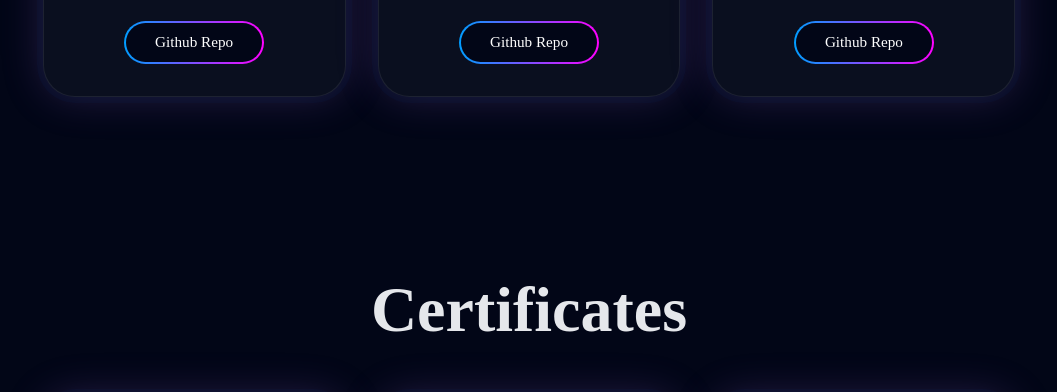
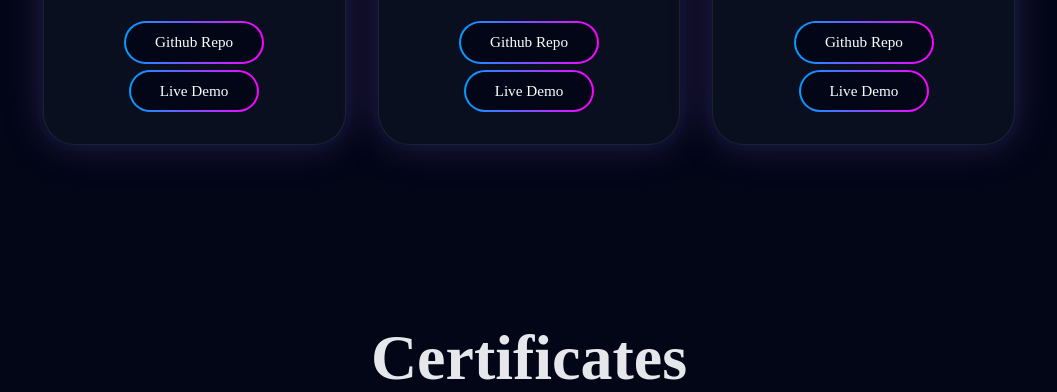
Before and after one commit to sak033/MyPortfolio, a plain HTML site: page index.html in a window 1280 px wide. Shown: the part 3113-3505 px from the top of the page, without its empty margins (111-1168 px from the left). Drawn offline with Linux system fonts and the light colour scheme.

Commit message:
Added live url for projects

```diff
--- a/index.html
+++ b/index.html
@@ -197,6 +197,10 @@
             <p>A full-stack MERN application that aggregates news from multiple sources and allows users to subscribe and send messages via a contact form, with email notifications handled using Resend.</p>
             <div class="btn-group">
                 <a href="https://github.com/sak033/News_Aggregator" class="btn">Github Repo</a>
+
+            </div>
+            <div class="btn-group demo-btn">
+                <a href="https://newsaggregatorfrontend.netlify.app/" class="btn">Live Demo</a>
             </div>
         </div>
 
@@ -206,6 +210,9 @@
             <p>A blogging platform with user/admin dashboards, post creation. Built using HTML, CSS, Javascript and Firebase integration.</p>
             <div class="btn-group">
                 <a href="https://github.com/sak033/MyBlogProject" class="btn">Github Repo</a>
+            </div>
+             <div class="btn-group demo-btn">
+                <a href="https://github.com/sak033/MyBlogProject" class="btn">Live Demo</a>
             </div>
         </div>
 
@@ -217,6 +224,10 @@
             <div class="btn-group">
                 <a href="https://github.com/sak033/MERN_STACK_PROJECT-Restaurant-Application" class="btn">Github Repo</a>
 
+            </div>
+
+            <div class="btn-group  demo-btn">
+                <a href="https://mernrestaurantapplication.netlify.app/" class="btn">Live Demo</a>
             </div>
         </div>
       </div>
--- a/style.css
+++ b/style.css
@@ -217,7 +217,9 @@ section{
   25%, 75% { opacity: 0; }
 }
 
-
+.demo-btn{
+    margin-top: 6px;
+}
 .btn-groups{
     display: flex;
     gap: 1rem;
```
